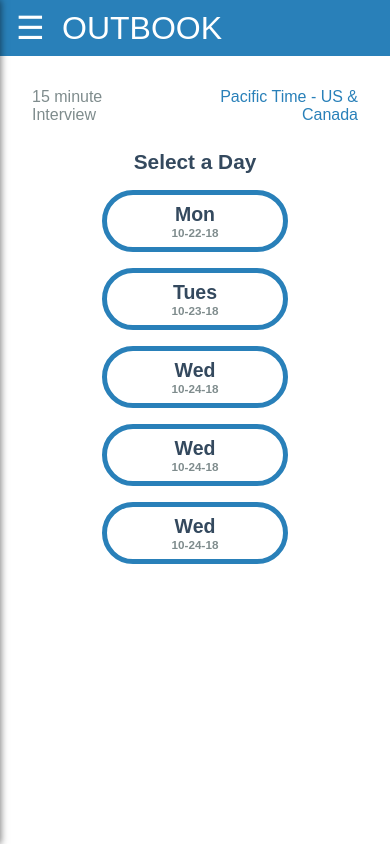
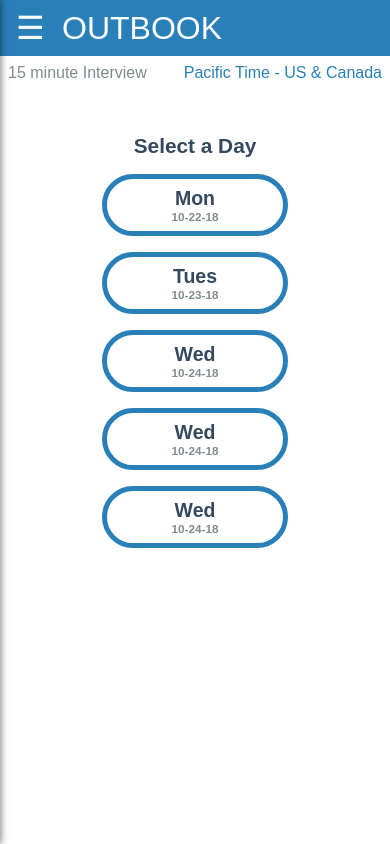
Before and after one commit to Outbook-Archive/Front-End-Web, a React (Create React App) app: page /dashboard in a window 390 px wide. Built offline with nearby package versions, Linux system fonts and the light colour scheme.

Commit message:
mobile responsive daypicker

```diff
--- a/src/components/Dashboard/ClientDashboard/DayPicker.css
+++ b/src/components/Dashboard/ClientDashboard/DayPicker.css
@@ -2,7 +2,7 @@
 
 .day-container {
 	display: flex;
-	justify-content: center;
+	justify-content: space-around;
 	margin-top: 3em;
 }
 
@@ -14,7 +14,6 @@
 	border: 5px solid var(--medium-blue);
 	border-radius: 5rem;
 	width: 10rem;
-	margin-left: 2rem;
 	padding: 0.2em 0;
 	font-weight: bold;
 	font-size: 1rem;
--- a/src/components/Dashboard/Dashboard.css
+++ b/src/components/Dashboard/Dashboard.css
@@ -11,13 +11,12 @@
 .top-bar {
 	display: flex;
 	justify-content: space-between;
-	height: 50px;
-	width: 100%;
+  padding: 1rem;
 	margin-bottom: 2rem;
 }
 
 .top-bar-item {
-	padding: 2rem;
+
 	font-size: 1.3rem;
 }
 
@@ -85,4 +84,9 @@
   .dashboard-title {
     font-size: 1.3rem;
   }
+  .top-bar {
+    padding: 0.5rem;
+  	margin-bottom: 2rem;
+  }
+
 }
```
